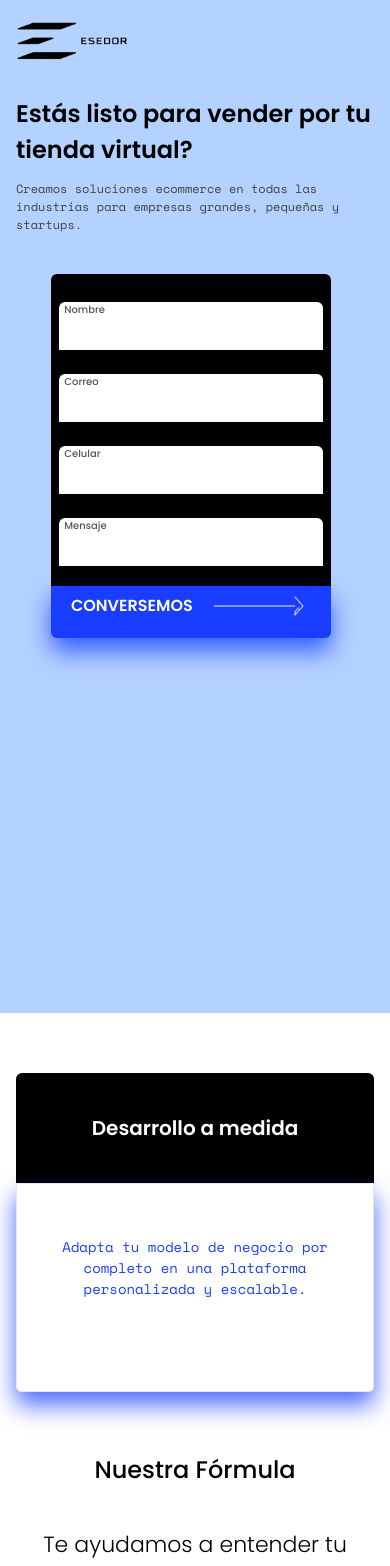
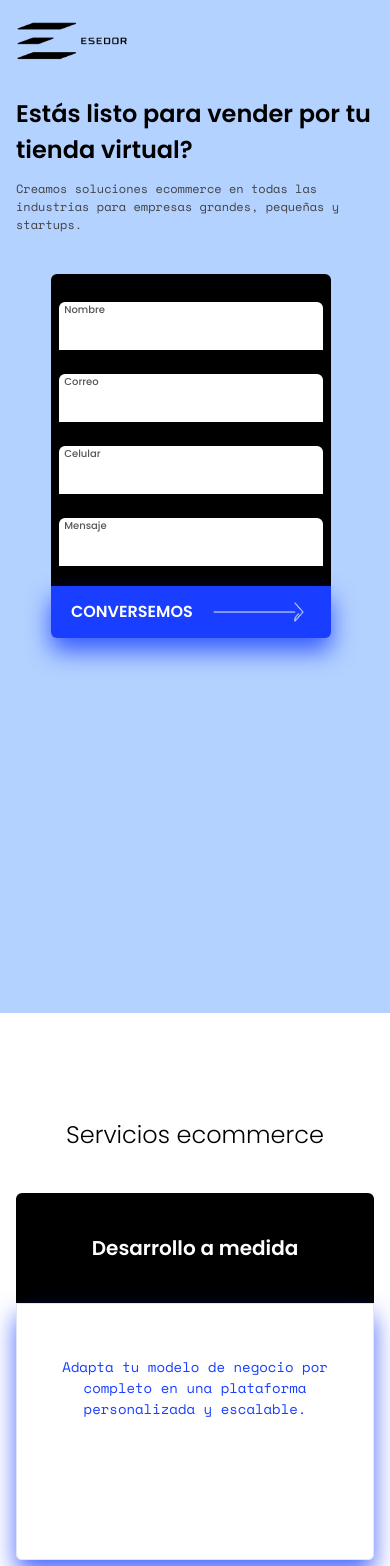
Before and after one commit to ZambranoBeicker/esedor_landingpage-web, a React (Create React App) app: page /gracias in a window 390 px wide. Shown: the top 1566 px of the page. Built offline with nearby package versions, Linux system fonts and the light colour scheme.

Commit message:
Correct bugs #13 and add services slider

```diff
--- a/src/components/OurServices.js
+++ b/src/components/OurServices.js
@@ -1,7 +1,19 @@
 import React from 'react';
 import InfoParagraph from './utilities/InfoParagraph';
 import ArrowCta from './utilities/ArrowCta';
+import Slide from 'react-reveal/Slide'
+import makeCarousel from 'react-reveal/makeCarousel'
 
+const Container = ({children}) =>{
+
+      return (
+        <div className="relative">
+          {children}
+        </div>
+      )
+}
+
+const Carousel = makeCarousel(Container)
 
 const showServices = (data,classes)=>{
 
@@ -14,26 +26,26 @@ const showServices = (data,classes)=>{
             </div>
         )
     })
-  const servicesResponsive = (
+  // const servicesResponsive = (
 
 
-            <div className="w-full md:w-4/12 my-10 mr-0 ">
-              <div className="bg-black text-center py-10 mx-auto rounded-t-md">
-                <h3 className="text-white text-xl sm:text-2xl font-bold">{data[0].title}</h3>
-              </div>
-              <InfoParagraph info={data[0].info} containerClass="text-shadow pt-10 pb-20 px-4 border rounded-b-md" textClass="my-3 text-sm sm:text-base text-center text-blue"/>
-            </div>
-    )
+  //           <div className="w-full md:w-4/12 my-10 mr-0 ">
+  //             <div className="bg-black text-center py-10 mx-auto rounded-t-md">
+  //               <h3 className="text-white text-xl sm:text-2xl font-bold">{data[0].title}</h3>
+  //             </div>
+  //             <InfoParagraph info={data[0].info} containerClass="text-shadow pt-10 pb-20 px-4 border rounded-b-md" textClass="my-3 text-sm sm:text-base text-center text-blue"/>
+  //           </div>
+  //   )
 
 
 
 
-    if(window.innerWidth >= 768){
-      return services
+    // if(window.innerWidth >= 768){
 
-    }else {
-      return servicesResponsive
-    }
+    // }else {
+    //   return servicesResponsive
+    // }
+    return services
 }
 
 const OurService = () =>{
@@ -76,10 +88,69 @@ const OurService = () =>{
                 <div className="text-white mb-10 hidden lg:block">
                     <h2 className="text-2xl md:text-4xl lg:text-5xl">Servicios<br></br>ecommerce</h2>
                 </div>
-                <div className="md:flex md:flex-wrap">
+                <div className="hidden md:flex md:flex-wrap">
                     {showServices(data,classes)}
                 </div>
             </section>
+
+            <div className="md:hidden mb-slider my-16">
+                <div className="lg:hidden text-center">
+                    <h2 className="text-2xl md:text-4xl lg:text-5xl">Servicios ecommerce</h2>
+                </div>
+                    <Carousel
+                      maxTurns={0}
+                    >
+                      <Slide right>
+                      <div className="w-full md:w-4/12 my-10 px-4">
+                        <div className="bg-black text-center py-10 mx-auto rounded-t-md">
+                          <h3 className="text-white text-xl sm:text-2xl font-bold px-4">{data[0].title}</h3>
+                        </div>
+                        <InfoParagraph info={data[0].info} containerClass="text-shadow pt-10 pb-32 px-4 border rounded-b-md" textClass="my-3 text-sm sm:text-base text-center text-blue"/>
+                      </div>
+                      </Slide>
+                      <Slide right>
+                        <div className="w-full md:w-4/12 my-10 px-6 ">
+                          <div className="bg-black text-center py-10 mx-auto rounded-t-md">
+                            <h3 className="text-white text-xl sm:text-2xl font-bold px-4">{data[1].title}</h3>
+                          </div>
+                          <InfoParagraph info={data[1].info} containerClass="text-shadow pt-10 pb-32 px-4 border rounded-b-md" textClass="my-3 text-sm sm:text-base text-center text-blue"/>
+                        </div>
+                      </Slide>
+                      <Slide right>
+                        <div className="w-full md:w-4/12 my-10 px-6 ">
+                          <div className="bg-black text-center py-10 mx-auto rounded-t-md">
+                            <h3 className="text-white text-xl sm:text-2xl font-bold px-4">{data[2].title}</h3>
+                          </div>
+                          <InfoParagraph info={data[2].info} containerClass="text-shadow pt-10 pb-32 px-4 border rounded-b-md" textClass="my-3 text-sm sm:text-base text-center text-blue"/>
+                        </div>
+                      </Slide>
+                      <Slide right>
+                        <div className="w-full md:w-4/12 my-10 px-6 ">
+                          <div className="bg-black text-center py-10 mx-auto rounded-t-md">
+                            <h3 className="text-white text-xl sm:text-2xl font-bold px-4">{data[3].title}</h3>
+                          </div>
+                          <InfoParagraph info={data[3].info} containerClass="text-shadow pt-10 pb-32 px-4 border rounded-b-md" textClass="my-3 text-sm sm:text-base text-center text-blue"/>
+                        </div>
+                      </Slide>
+                      <Slide right>
+                        <div className="w-full md:w-4/12 my-10 px-6 ">
+                          <div className="bg-black text-center py-10 mx-auto rounded-t-md">
+                            <h3 className="text-white text-xl sm:text-2xl font-bold px-4">{data[4].title}</h3>
+                          </div>
+                          <InfoParagraph info={data[4].info} containerClass="text-shadow pt-10 pb-32 px-4 border rounded-b-md" textClass="my-3 text-sm sm:text-base text-center text-blue"/>
+                        </div>
+                      </Slide>
+                      <Slide right>
+                        <div className="w-full md:w-4/12 my-10 px-6 ">
+                          <div className="bg-black text-center py-10 mx-auto rounded-t-md">
+                            <h3 className="text-white text-xl sm:text-2xl font-bold px-4">{data[5].title}</h3>
+                          </div>
+                          <InfoParagraph info={data[5].info} containerClass="text-shadow pt-10 pb-32 px-4 border rounded-b-md" textClass="my-3 text-sm sm:text-base text-center text-blue"/>
+                        </div>
+                      </Slide>
+                    </Carousel>
+                </div>
+
                 <div className="hidden lg:block geometric-spin steps-first-square absolute w-4/12">
                   <img src="images/square.png" alt="Sq-1"/>
                 </div>
@@ -91,7 +162,7 @@ const OurService = () =>{
                     <ArrowCta  title="OMITIR LOS PASOS" src="images/omitir.png" containerClass="md:w-11/12 rounded-md px-2 my-20 py-3 pt-3 text-shadow-second" ctaClass="ml-5 text-blue" adapt={true} route='skip'/>
                   </div>
                   <div className="min-w-0 md:w-6/12 lg:w-4/12 xl:w-4/12 mx-auto lg:mr-auto lg:ml-8">
-                  <ArrowCta  title="CONVERSEMOS" id="services-button" containerClass="rounded-md mx-auto md:mx-0 sm:ml-6 mt-16 bg-blue mt-20 pb-3 px-2 text-shadow " ctaClass="ml-5" src="images/arrow_meet.png" adapt={true}/>
+                  <ArrowCta  title="CONVERSEMOS" id="services-button" containerClass="rounded-md mx-auto md:mx-0 sm:ml-6 mt-16 bg-blue mt-20 p-25-chrome pb-3 px-2 text-shadow " ctaClass="ml-5" src="images/arrow_meet.png" adapt={true}/>
                   </div>
                 </div>
 
--- a/src/components/utilities/HeroForm.js
+++ b/src/components/utilities/HeroForm.js
@@ -32,7 +32,7 @@ const data = [
     }
   ]
 
-  const button = <ArrowCta onClick={()=> handleSubmit(data)} id={buttonId} title="CONVERSEMOS" src="images/arrow_meet.png" containerClass={loader + " -ml-1 sm:ml-0 bg-blue py-2 pt-2 pl-5 sm:w-56 rounded-b-md relative my-index"} adapt={true} cta="ml-1" route="base"/>
+  const button = <ArrowCta onClick={()=> handleSubmit(data)} id={buttonId} title="CONVERSEMOS" src="images/arrow_meet.png" containerClass={loader + " -ml-1 sm:ml-0 bg-blue py-2 pt-2 p-09-chrome pl-5 sm:w-56 rounded-b-md relative my-index"} adapt={true} cta="ml-1" route="base"/>
 
 
   const history = useHistory()
--- a/src/index.scss
+++ b/src/index.scss
@@ -104,6 +104,24 @@ code {
   filter: blur(5px);
 }
 
+.p-09-chrome{
+
+  @media screen and (-webkit-min-device-pixel-ratio:0) {
+    padding-top: .9rem;
+  }
+
+  @-moz-document url-prefix() {
+    padding-top: .5rem;
+
+  }
+}
+.p-25-chrome{
+
+  @media screen and (-webkit-min-device-pixel-ratio:0) {
+    padding-top: .75rem;
+  }
+}
+
 .hero-gradient{
   overflow: hidden;
 
```
